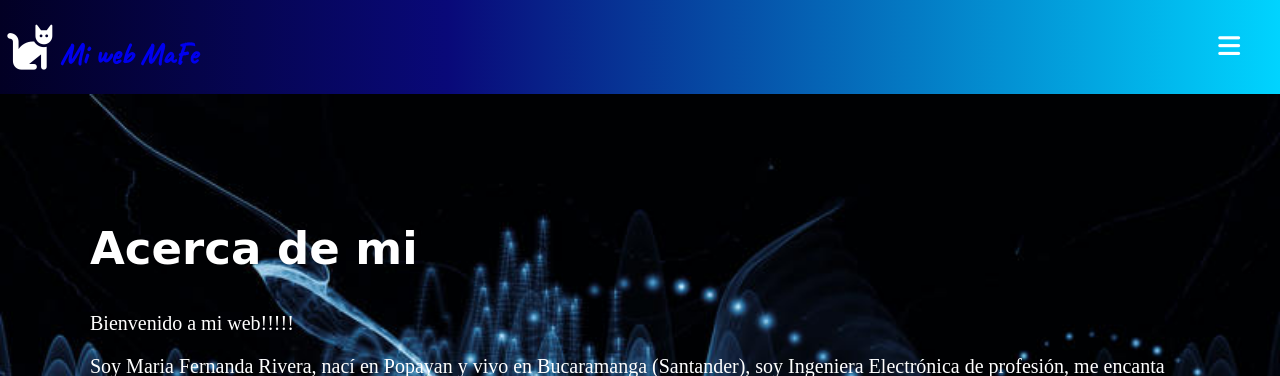
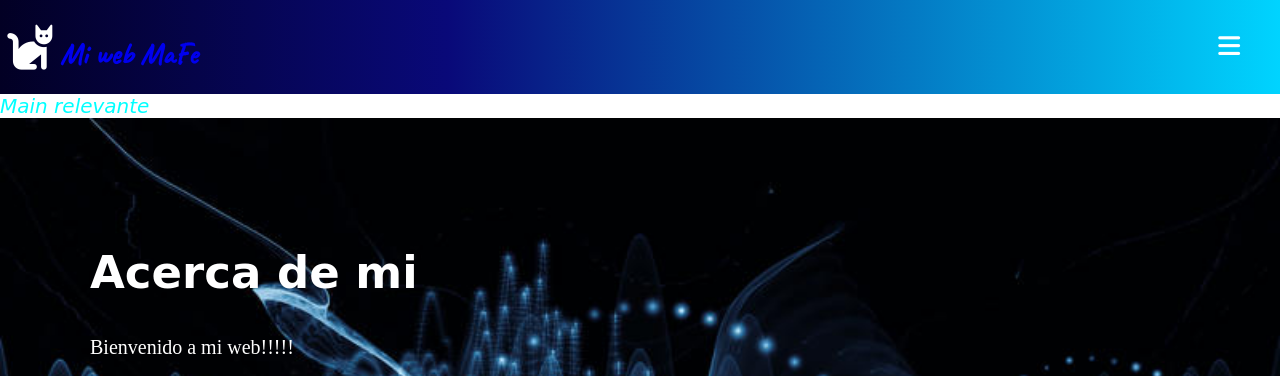
Before and after one commit to chafer2528/miprimerapagina, a plain HTML site: page index.html in a window 1280 px wide. Shown: the top 376 px of the page. Drawn offline with Linux system fonts and the light colour scheme.

Commit message:
mi primera confirmación de actualización

```diff
--- a/index.html
+++ b/index.html
@@ -38,6 +38,7 @@
 
 
         <main id="seccion-principal">
+            <div class="greeting">Main relevante</div>
         <section class="seccion-1">
             <div class="acerca-de">
                 <h2 class="acerca-de-mi">Acerca de mi</h2>
--- a/stylesPW.css
+++ b/stylesPW.css
@@ -47,6 +47,12 @@ header nav ul li a{
     font-size: 2em;
     padding: 0.5em;
     text-transform: uppercase;
+}
+
+.greeting {
+    color: aqua;
+    font-style: italic;
+    font-size: 20px;
 }
 
 #seccion-principal{
```
